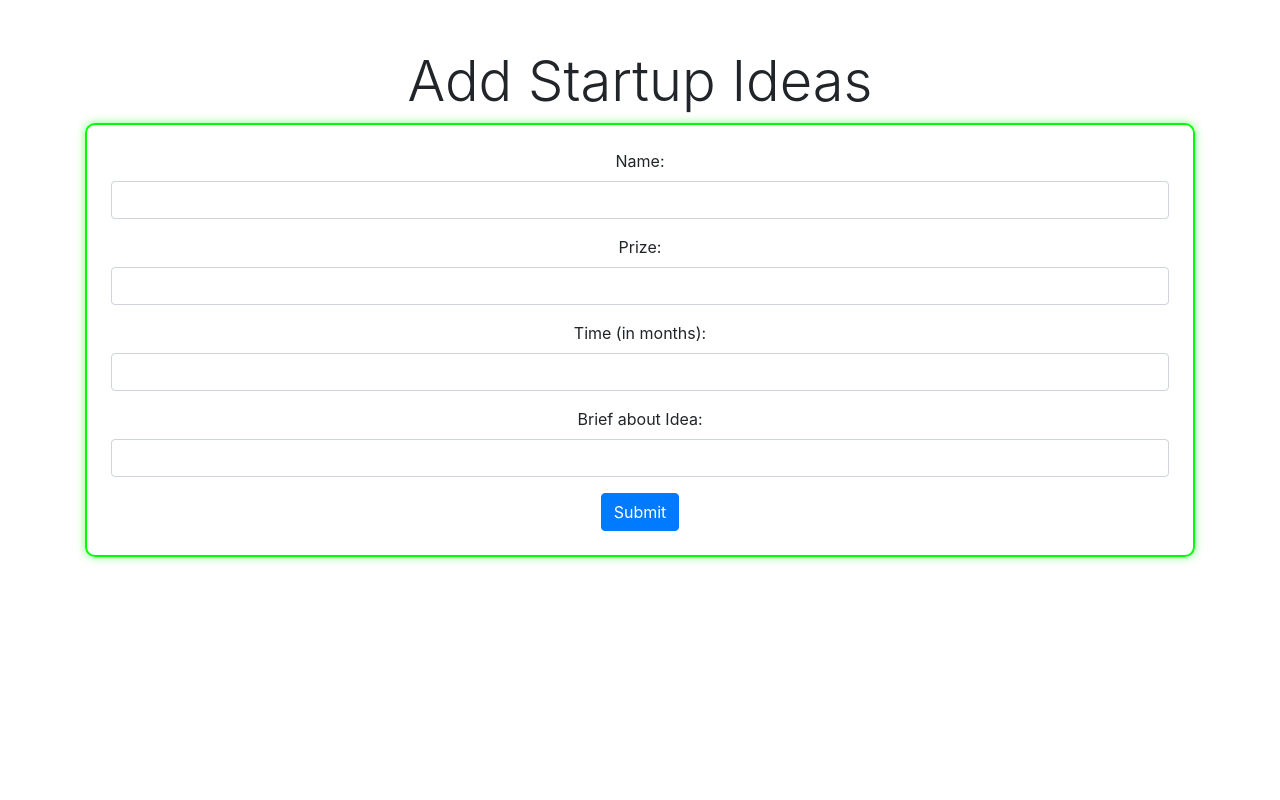
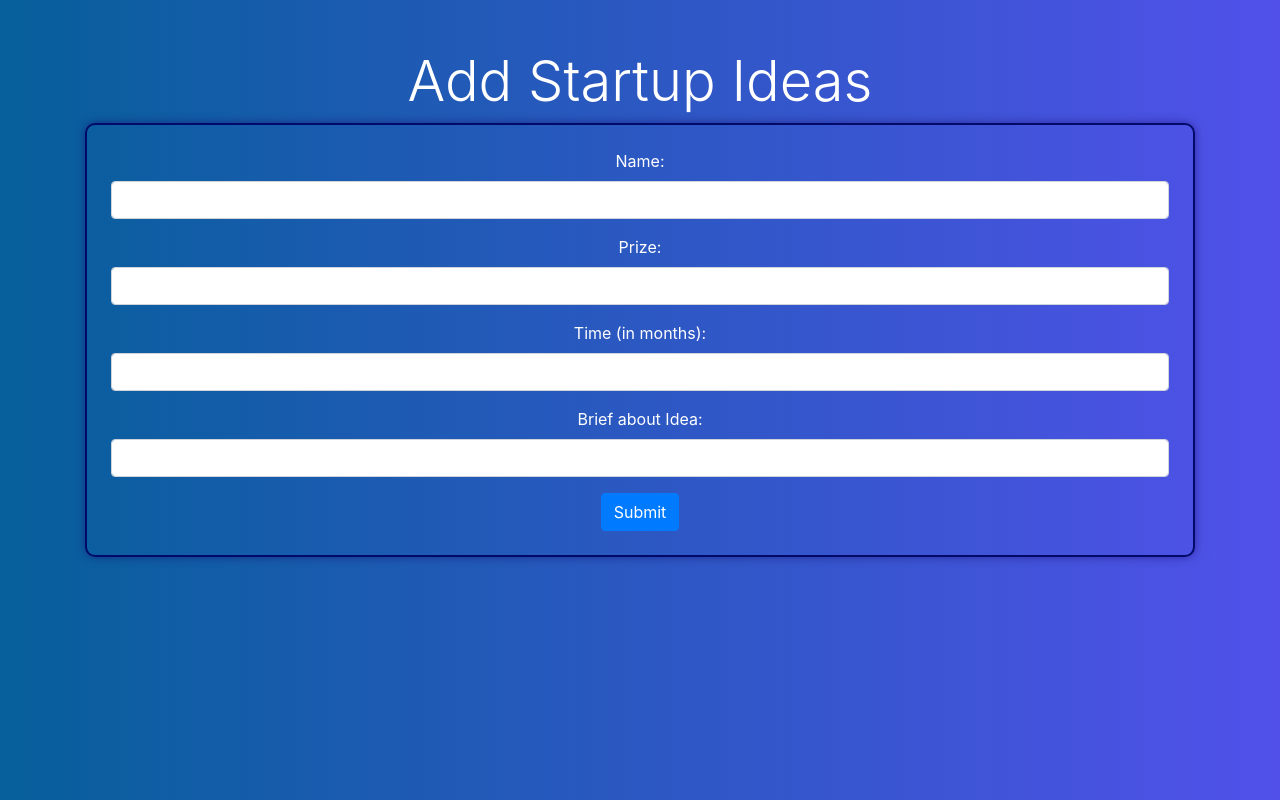
Before and after one commit to nikhil-3008/Plain-rice, a Django app: page /investnow in a window 1280 px wide. Run offline with Django 4.2, Linux system fonts and the light colour scheme; some libraries are stand-ins or nearby versions.

Commit message:
enterprenours ui updated

```diff
--- a/templates/Dashboard1.html
+++ b/templates/Dashboard1.html
@@ -83,12 +83,6 @@
                 <a href="javascript:void(0);" class="nav-link">
                   <i class="nav-link-icon fa fa-database"> </i>
                   Home
-                </a>
-              </li>
-              <li class="btn-group nav-item">
-                <a href="javascript:void(0);" class="nav-link">
-                  <i class="nav-link-icon fa fa-edit"></i>
-                  Services
                 </a>
               </li>
             </ul>
--- a/templates/profile/make_investment.html
+++ b/templates/profile/make_investment.html
@@ -7,36 +7,40 @@
   <link rel="stylesheet" href="https://maxcdn.bootstrapcdn.com/bootstrap/4.0.0/css/bootstrap.min.css">
   <title>Add Startup Ideas</title>
   <style>
+    body {
+      background: linear-gradient(to right, rgb(6, 95, 154), rgb(81, 81, 234));
+
+    }
     /* Custom CSS for glowing border */
     .glow-border {
-      border: 2px solid #00ff00;
+      border: 2px solid #010a69;
       border-radius: 10px;
-      box-shadow: 0 0 10px rgba(0, 255, 0, 0.5);
+      box-shadow: 0 0 10px rgba(21, 2, 98, 0.5);
     }
   </style>
 </head>
-<body class="text-center">
+<body class="text-center ">
   <div class="container align-items-center">
-    <h1 class="display-4 mt-5">Add Startup Ideas</h1>
+    <h1 class="display-4 mt-5 text-white">Add Startup Ideas</h1>
     <form method="post" action="" class="glow-border p-4">
       {% csrf_token %}
       <div class="form-group ">
-        <label for="name">Name:</label>
+        <label for="name" class="text-white ">Name:</label>
         <input type="text" class="form-control" id="name" name="name">
       </div>
       <div class="form-group ">
-        <label for="prize">Prize:</label>
+        <label for="prize" class="text-white" >Prize:</label>
         <input type="number" class="form-control" id="prize" name="prize">
       </div>
       <div class="form-group ">
-        <label for="time">Time (in months):</label>
+        <label for="time" class="text-white">Time (in months):</label>
         <input type="number" class="form-control" id="time" name="time">
       </div>
       <div class="form-group">
-        <label for="idea">Brief about Idea:</label>
+        <label for="idea" class="text-white">Brief about Idea:</label>
         <input type="text" class="form-control" id="idea" name="idea">
       </div>
-      <button type="submit" class="btn btn-primary">Submit</button>
+      <button type="submit" class="btn btn-primary text-white">Submit</button>
     </form>
   </div>
 
--- a/user/views.py
+++ b/user/views.py
@@ -98,7 +98,7 @@ def Login(request):
 
         if user is not None:
             login(request, user)
-            return redirect('Home')
+            return redirect('dashboard1')
         else:
            return render(request, 'login.html')
     else:
```
Also changed, not shown: db.sqlite3, 1 other file.
